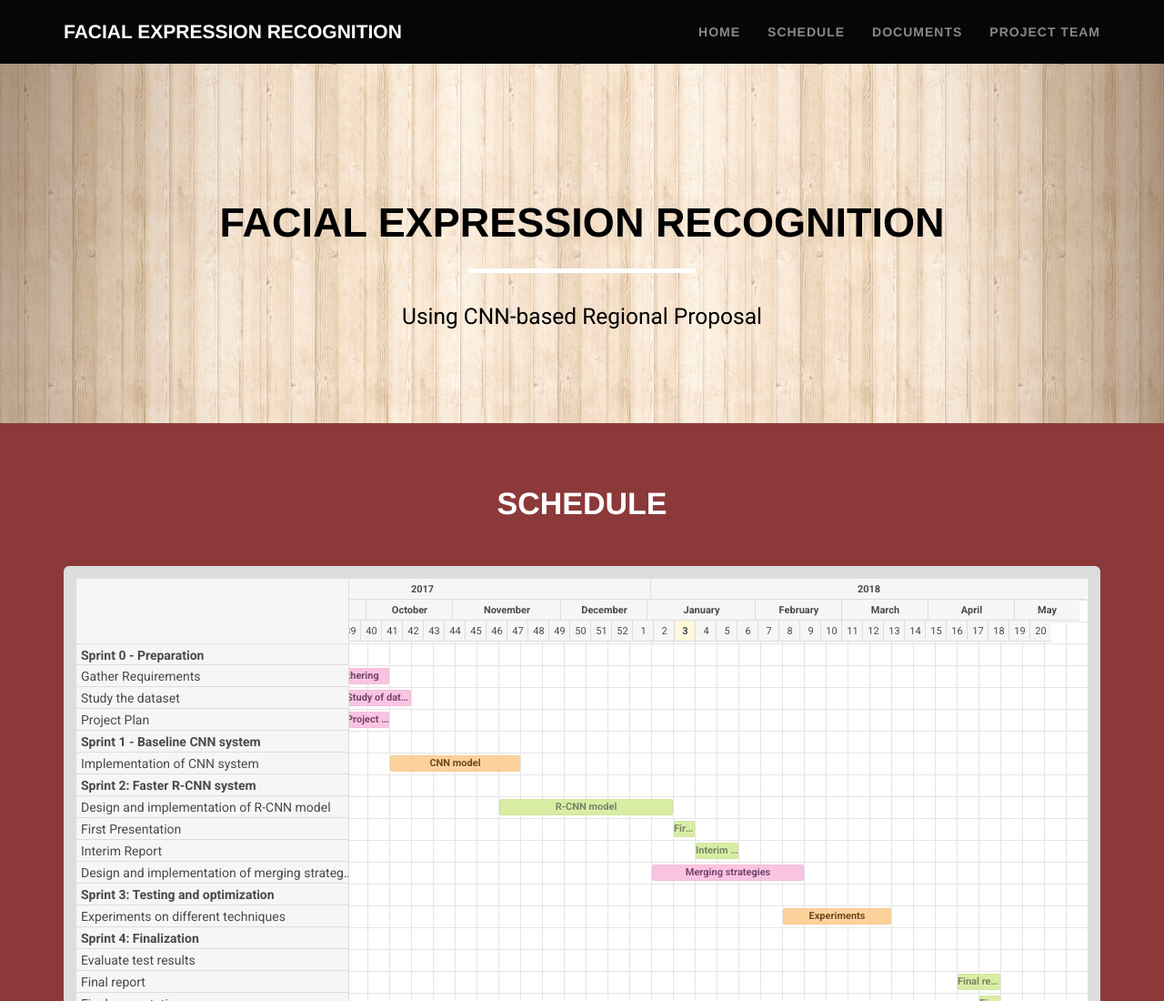
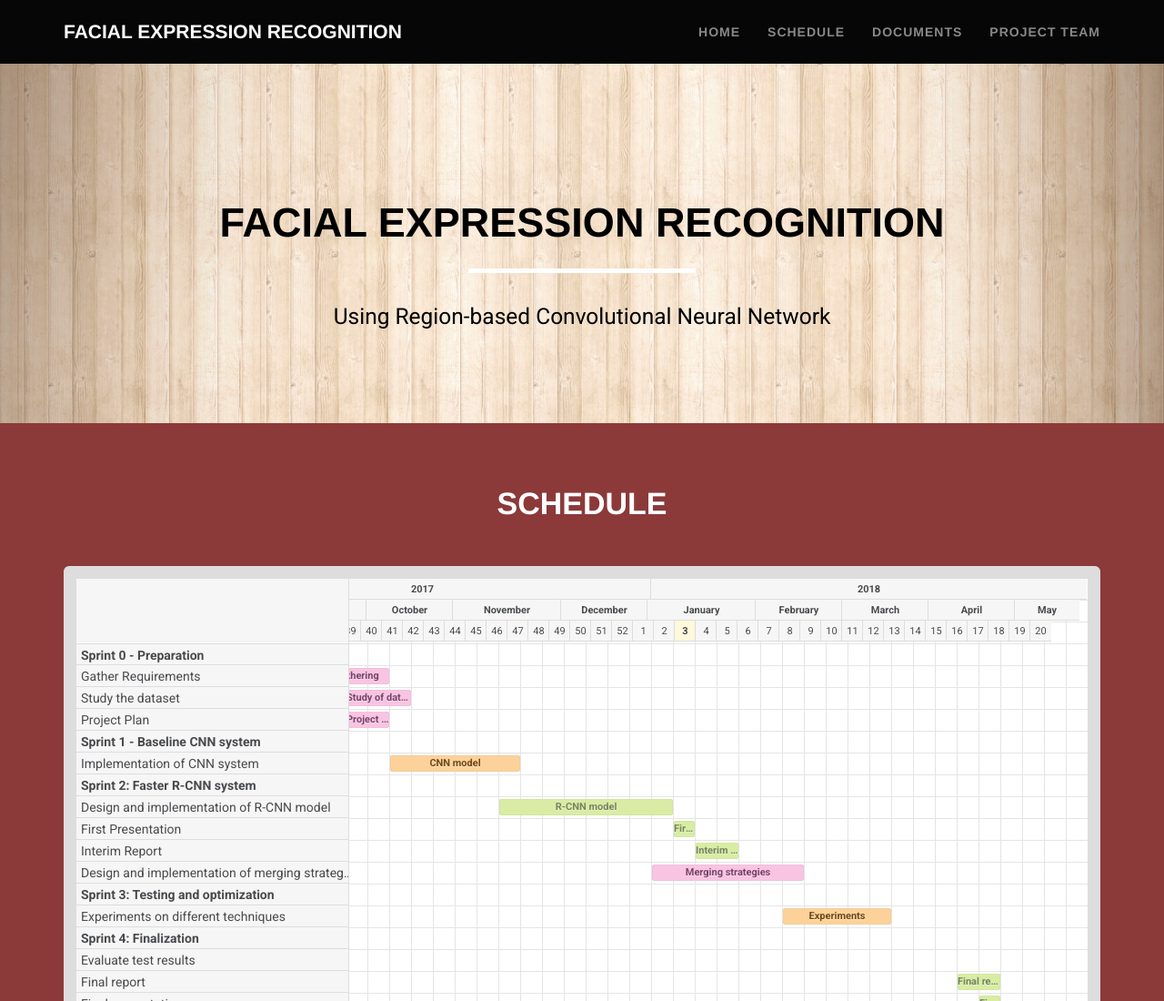
Before and after one commit to KithLo/fyp_website, a plain HTML site: page index.html in a window 1280 px wide. Shown: the top 1100 px of the page at 91% size. Drawn offline with Linux system fonts and the light colour scheme.

Commit message:
Title Change AGAIN

```diff
--- a/index.html
+++ b/index.html
@@ -60,7 +60,7 @@
 						<h2 class="black-text">Facial Expression Recognition</h2>
 						<hr class="star-light">
 						<div class="intro-text">
-							<span class="skills">Using CNN-based Regional Proposal</span>
+							<span class="skills">Using Region-based Convolutional Neural Network</span>
 						</div>
 					</div>
 				</div>
```
